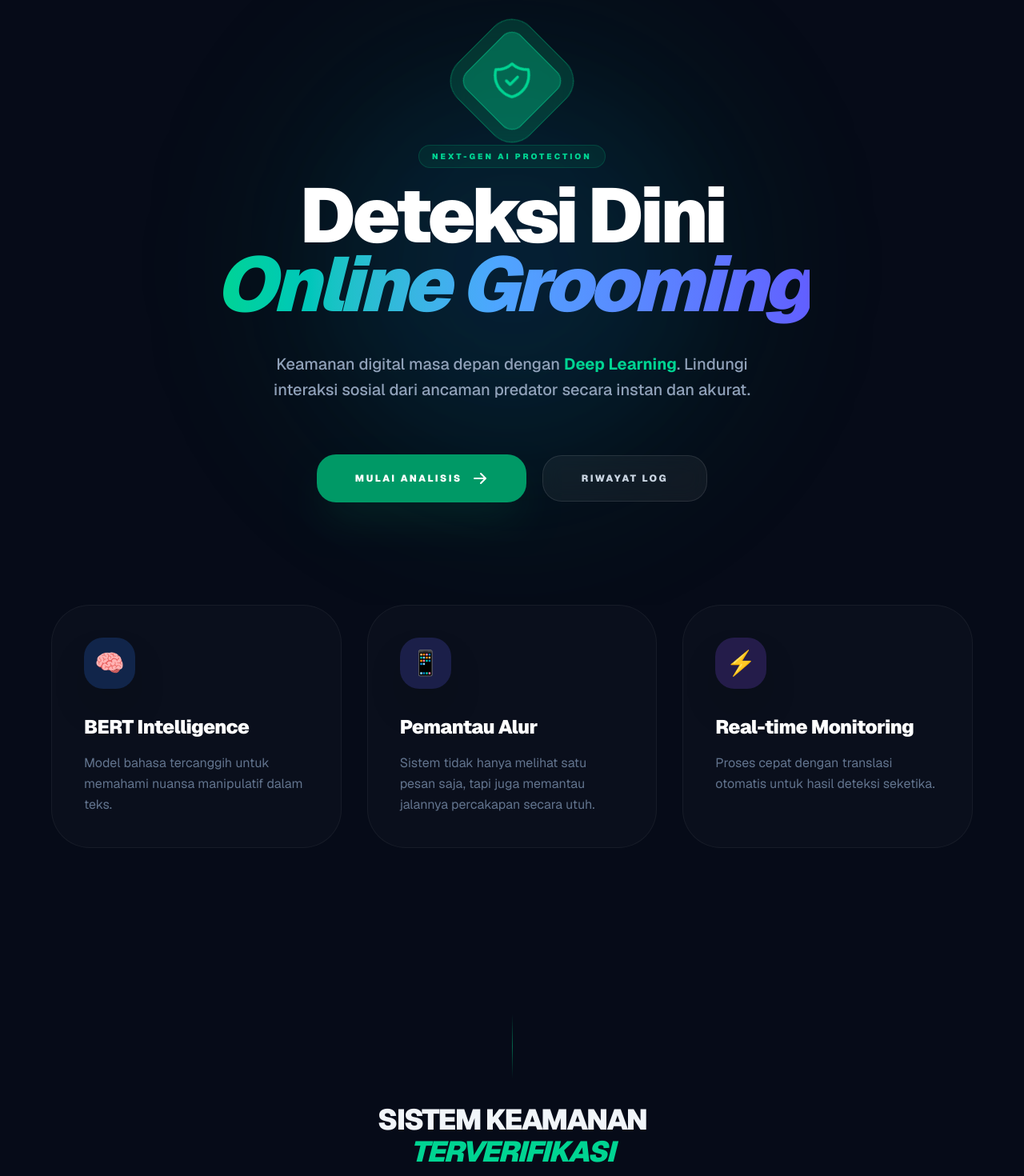
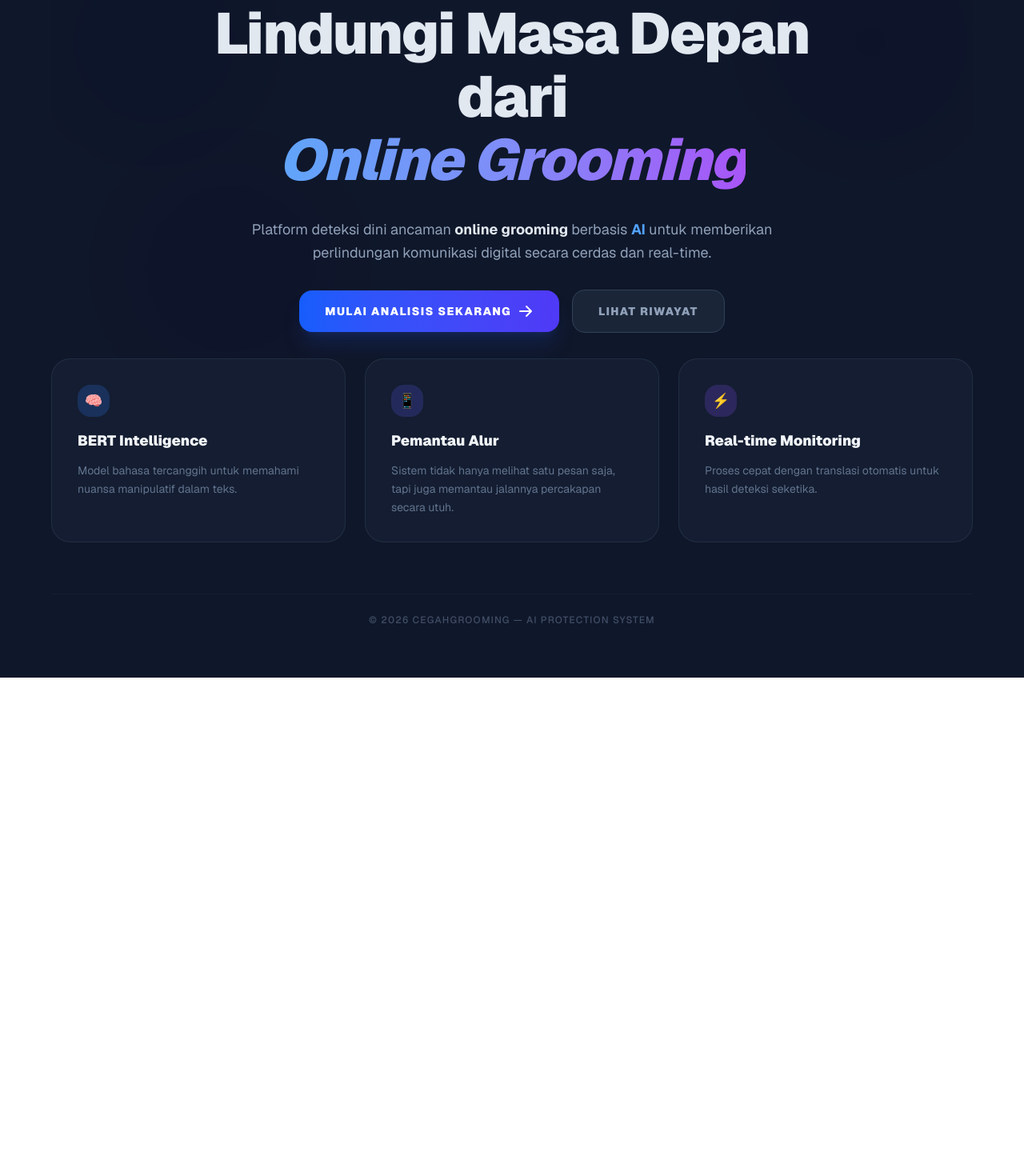
Before and after one commit to ilyfauzan/CegahGrooming, a Next.js app in the folder grooming-detector-ui/: page / in a window 1280 px wide. Shown: the part 260-1730 px from the top of the page at 80% size. After the commit the page ends 1107 px from the top, so only its background shows below. Built offline with nearby package versions, Linux system fonts and the light colour scheme.

Commit message:
Revert: Kembalikan desain Landing Page ke versi awal (Original)

```diff
--- a/grooming-detector-ui/app/components/Hero.tsx
+++ b/grooming-detector-ui/app/components/Hero.tsx
@@ -3,46 +3,34 @@ import Link from "next/link";
 
 export default function Hero() {
   return (
-    <div className="relative overflow-hidden py-20 md:py-32">
-      {/* Abstract Background Elements */}
-      <div className="absolute top-1/2 left-1/2 -translate-x-1/2 -translate-y-1/2 w-[600px] h-[600px] bg-emerald-500/10 rounded-full blur-[120px] animate-pulse" />
-      <div className="absolute top-1/2 left-1/2 -translate-x-1/2 -translate-y-1/2 w-[400px] h-[400px] bg-blue-600/10 rounded-full blur-[100px] animate-pulse delay-700" />
+    <div className="relative overflow-hidden py-4 md:py-8">
+      {/* Background Blobs for Decoration */}
+      <div className="absolute top-0 -left-4 w-72 h-72 bg-blue-600 rounded-full mix-blend-multiply filter blur-3xl opacity-20 animate-blob" />
+      <div className="absolute top-0 -right-4 w-72 h-72 bg-indigo-600 rounded-full mix-blend-multiply filter blur-3xl opacity-20 animate-blob animation-delay-2000" />
+      <div className="absolute -bottom-8 left-20 w-72 h-72 bg-violet-600 rounded-full mix-blend-multiply filter blur-3xl opacity-20 animate-blob animation-delay-4000" />
 
-      <div className="relative text-center space-y-10 max-w-5xl mx-auto px-6">
-        {/* Visual Shield Element */}
-        <div className="flex justify-center mb-4">
-          <div className="relative w-24 h-24 md:w-32 md:h-32 animate-bounce-slow">
-            <div className="absolute inset-0 bg-emerald-500/20 rounded-[2rem] rotate-45 border border-emerald-500/40 backdrop-blur-xl" />
-            <div className="absolute inset-4 bg-emerald-400/30 rounded-2xl rotate-45 border border-emerald-400/50 flex items-center justify-center">
-              <svg xmlns="http://www.w3.org/2000/svg" className="h-10 w-10 md:h-14 md:w-14 text-emerald-400 -rotate-45" fill="none" viewBox="0 0 24 24" stroke="currentColor">
-                <path strokeLinecap="round" strokeLinejoin="round" strokeWidth={1.5} d="M9 12l2 2 4-4m5.618-4.016A11.955 11.955 0 0112 2.944a11.955 11.955 0 01-8.618 3.04A12.02 12.02 0 003 9c0 5.591 3.824 10.29 9 11.622 5.176-1.332 9-6.03 9-11.622 0-1.042-.133-2.052-.382-3.016z" />
-              </svg>
-            </div>
-            {/* Pulsing rings */}
-            <div className="absolute -inset-4 border border-emerald-500/20 rounded-[3rem] animate-ping opacity-20" />
-          </div>
+      <div className="relative text-center space-y-8 max-w-4xl mx-auto px-6">
+        <div className="inline-block px-4 py-1.5 rounded-full bg-blue-500/10 border border-blue-500/20 text-blue-400 text-[10px] font-black uppercase tracking-[0.2em] animate-fade-in">
+          Sistem Deteksi Grooming Berbasis AI
         </div>
 
-        <div className="space-y-4">
-          <div className="inline-flex items-center gap-2 px-4 py-1.5 rounded-full bg-emerald-500/10 border border-emerald-500/20 text-emerald-400 text-[10px] font-black uppercase tracking-[0.3em] animate-fade-in">
-            Next-Gen AI Protection
-          </div>
-          <h1 className="text-5xl md:text-8xl font-black tracking-tighter leading-[0.9] text-white">
-            Deteksi Dini <br />
-            <span className="bg-clip-text text-transparent bg-gradient-to-r from-emerald-400 via-blue-400 to-indigo-500 italic">Online Grooming</span>
-          </h1>
-        </div>
+        <h1 className="text-4xl md:text-6xl lg:text-7xl font-black tracking-tight leading-[1.1]">
+          Lindungi Masa Depan dari <br />
+          <span className="premium-text-vibrant italic">Online Grooming</span>
+        </h1>
 
-        <p className="text-slate-400 text-base md:text-xl max-w-2xl mx-auto leading-relaxed font-medium">
-          Keamanan digital masa depan dengan <span className="text-emerald-400 font-bold">Deep Learning</span>. Lindungi interaksi sosial dari ancaman predator secara instan dan akurat.
+        <p className="text-slate-400 text-sm md:text-lg max-w-2xl mx-auto leading-relaxed">
+          Platform deteksi dini ancaman <span className="text-slate-200 font-bold"> online grooming </span>
+          berbasis <span className="text-blue-400 font-bold"> AI </span> untuk memberikan perlindungan
+          komunikasi digital secara cerdas dan real-time.
         </p>
 
-        <div className="flex flex-col sm:flex-row items-center justify-center gap-5 pt-6">
+        <div className="flex flex-col sm:flex-row items-center justify-center gap-4">
           <Link
             href="/detector"
-            className="w-full sm:w-auto px-12 py-5 bg-emerald-600 hover:bg-emerald-500 rounded-3xl font-black text-xs tracking-[0.2em] text-white shadow-2xl shadow-emerald-900/40 hover:scale-[1.05] active:scale-95 transition-all flex items-center justify-center gap-3 uppercase"
+            className="w-full sm:w-auto px-8 py-4 bg-blue-600 bg-gradient-to-r from-blue-600 to-indigo-600 rounded-2xl font-black text-sm tracking-widest text-white shadow-xl shadow-blue-900/30 hover:scale-[1.02] active:scale-95 transition-all flex items-center justify-center gap-2"
           >
-            Mulai Analisis
+            MULAI ANALISIS SEKARANG
             <svg xmlns="http://www.w3.org/2000/svg" className="h-5 w-5" viewBox="0 0 20 20" fill="currentColor">
               <path fillRule="evenodd" d="M10.293 3.293a1 1 0 011.414 0l6 6a1 1 0 010 1.414l-6 6a1 1 0 01-1.414-1.414L14.586 11H3a1 1 0 110-2h11.586l-4.293-4.293a1 1 0 010-1.414z" clipRule="evenodd" />
             </svg>
@@ -50,9 +38,9 @@ export default function Hero() {
 
           <Link
             href="/history"
-            className="w-full sm:w-auto px-12 py-5 bg-white/5 backdrop-blur-md border border-white/10 hover:border-white/20 rounded-3xl font-black text-xs tracking-[0.2em] text-slate-300 hover:text-white transition-all flex items-center justify-center uppercase"
+            className="w-full sm:w-auto px-8 py-4 bg-slate-800/80 border border-slate-700 rounded-2xl font-black text-sm tracking-widest text-slate-400 hover:text-white hover:bg-slate-700 transition-all flex items-center justify-center gap-2"
           >
-            Riwayat Log
+            LIHAT RIWAYAT
           </Link>
         </div>
       </div>
--- a/grooming-detector-ui/app/page.tsx
+++ b/grooming-detector-ui/app/page.tsx
@@ -25,63 +25,36 @@ export default function LandingPage() {
   ];
 
   return (
-    <main className="min-h-screen bg-[#060b18] text-slate-200 font-sans p-6 md:p-10 selection:bg-emerald-500/30 overflow-x-hidden flex flex-col items-center">
-      {/* Dynamic Background */}
-      <div className="fixed inset-0 pointer-events-none -z-10">
-        <div className="absolute top-[-10%] left-[20%] w-[50%] h-[50%] bg-emerald-600/5 rounded-full blur-[120px]" />
-        <div className="absolute bottom-[-10%] right-[20%] w-[50%] h-[50%] bg-blue-600/5 rounded-full blur-[120px]" />
-      </div>
-
-      <div className="max-w-6xl w-full mx-auto">
+    <main className="min-h-screen bg-[#0f172a] text-slate-200 font-sans p-6 md:p-10 selection:bg-blue-500/30 overflow-x-hidden flex flex-col justify-center">
+      <div className="max-w-6xl mx-auto">
         <Navbar />
 
         <Hero />
 
-        {/* Feature Highlights (Bento Style) */}
-        <div className="grid grid-cols-1 md:grid-cols-3 gap-8 mb-32">
+        {/* Features Grid */}
+        <div className="pb-10 grid grid-cols-1 md:grid-cols-3 gap-6">
           {features.map((f, i) => (
             <div
               key={i}
-              className="group relative p-10 rounded-[3rem] bg-white/[0.02] border border-white/5 hover:border-emerald-500/30 hover:bg-white/[0.04] transition-all duration-500 overflow-hidden"
+              className="p-8 rounded-3xl bg-slate-800/40 border border-slate-700/50 hover:border-blue-500/30 transition-all group"
             >
-              {/* Icon Glow */}
-              <div className={`w-16 h-16 rounded-3xl flex items-center justify-center text-3xl mb-8 transition-transform duration-500 group-hover:scale-110 ${f.color} shadow-2xl`}>
+              <div className={`w-10 h-10 rounded-2xl flex items-center justify-center text-lg mb-4 ${f.color}`}>
                 {f.icon}
               </div>
-
-              <h3 className="text-2xl font-black mb-4 text-white tracking-tight">
+              <h3 className="text-lg font-black mb-3 text-slate-100 group-hover:text-blue-400 transition-colors">
                 {f.title}
               </h3>
-
-              <p className="text-slate-500 group-hover:text-slate-400 transition-colors leading-relaxed text-sm md:text-base">
+              <p className="text-sm text-slate-500 leading-relaxed">
                 {f.desc}
               </p>
-
-              {/* Decorative Corner Glow */}
-              <div className="absolute -bottom-10 -right-10 w-32 h-32 bg-emerald-500/5 rounded-full blur-3xl opacity-0 group-hover:opacity-100 transition-opacity" />
             </div>
           ))}
         </div>
 
-        {/* Bottom Trust Section */}
-        <div className="py-20 text-center space-y-8 animate-in fade-in zoom-in-95 duration-1000 delay-500">
-           <div className="w-px h-20 bg-gradient-to-b from-transparent via-emerald-500/50 to-transparent mx-auto" />
-           <h2 className="text-2xl md:text-4xl font-black text-slate-100 uppercase tracking-tighter">
-             Sistem Keamanan <br /> <span className="text-emerald-400 italic">Terverifikasi</span>
-           </h2>
-           <p className="text-slate-500 text-xs md:text-sm max-w-lg mx-auto leading-relaxed tracking-widest uppercase font-bold">
-             Menggunakan model bahasa BERT yang telah diuji untuk akurasi deteksi pola manipulasi pada anak.
-           </p>
-        </div>
-
         {/* Footer */}
-        <footer className="mt-20 py-16 border-t border-white/5 text-center">
-          <div className="flex justify-center items-center gap-3 mb-8">
-             <div className="w-10 h-10 rounded-2xl bg-emerald-500/10 border border-emerald-500/20 flex items-center justify-center text-emerald-400 text-xs font-black">CG</div>
-             <span className="text-xl font-black text-white tracking-tighter">CegahGrooming</span>
-          </div>
-          <p className="text-slate-600 text-[10px] font-bold tracking-[0.4em] uppercase opacity-40">
-            &copy; {new Date().getFullYear()} Protected by Advanced AI System
+        <footer className="mt-6 py-6 border-t border-slate-800/50 text-center">
+          <p className="text-slate-500 text-[10px] md:text-xs font-medium tracking-widest uppercase opacity-60">
+            &copy; {new Date().getFullYear()} CegahGrooming — AI Protection System
           </p>
         </footer>
       </div>
```
